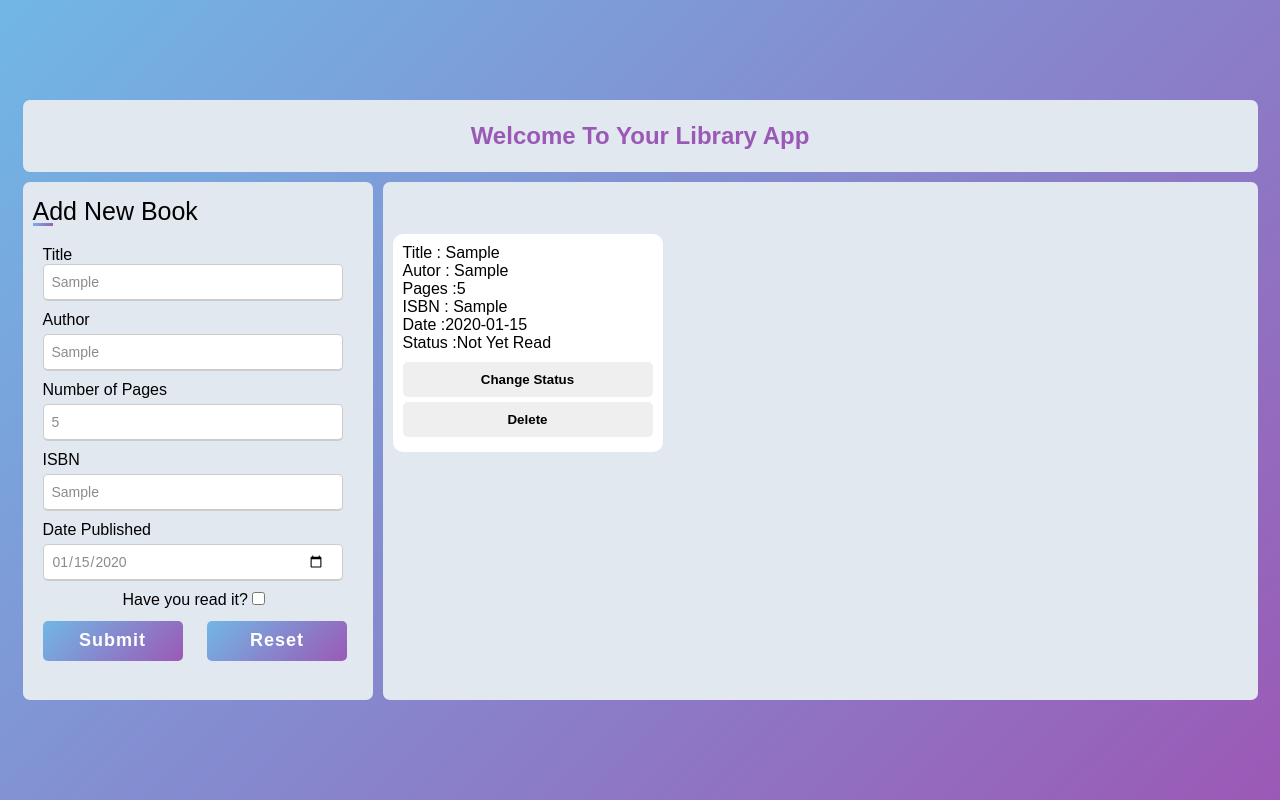
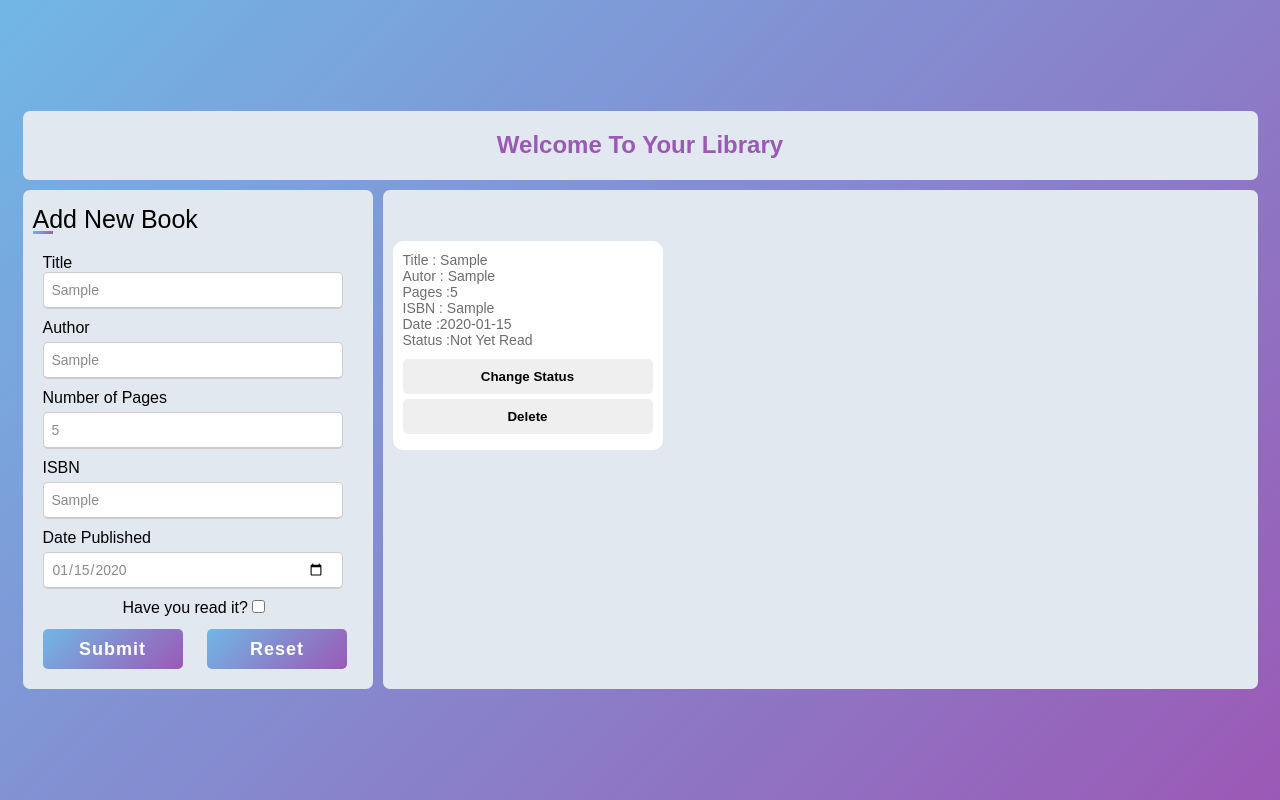
Before and after one commit to NicolasHup/Project-Lirary, a plain HTML site: page index.html in a window 1280 px wide. Both pictures are taken after typing "Sample", "Sample", "5", "Sample", "2020-01-15" into the empty fields and a click on the input "Submit". Drawn offline with Linux system fonts and the light colour scheme.

Commit message:
Minor Changesgit add .

```diff
--- a/index.html
+++ b/index.html
@@ -10,7 +10,7 @@
 <body>
     <div class="container">
         <div class="main-title">
-            <h2 style="color:  #9b59b6;">Welcome To Your Library App</h2>
+            <h2 style="color:  #9b59b6;">Welcome To Your Library</h2>
         </div>
         <div class="form-card">
             <div class="tittle">Add New Book</div>
--- a/script.js
+++ b/script.js
@@ -27,7 +27,7 @@ function render(){
     let bookEl = document.createElement("div");
     bookEl.innerHTML = `
       <div class="top">
-        <p>Title : ${book.title}</p>
+        <p>Title :    ${book.title}</p>
         <p>Autor : ${book.author}</p>
         <p>Pages :${book.pages}</p>
         <p>ISBN : ${book.isbn}</p>
--- a/style.css
+++ b/style.css
@@ -196,5 +196,7 @@ button.status-btn:hover{
 }
 
 div.top{
+    color: rgb(110, 109, 109);
+    font-size: 14px;
     padding-bottom: 0px;
 }
```
